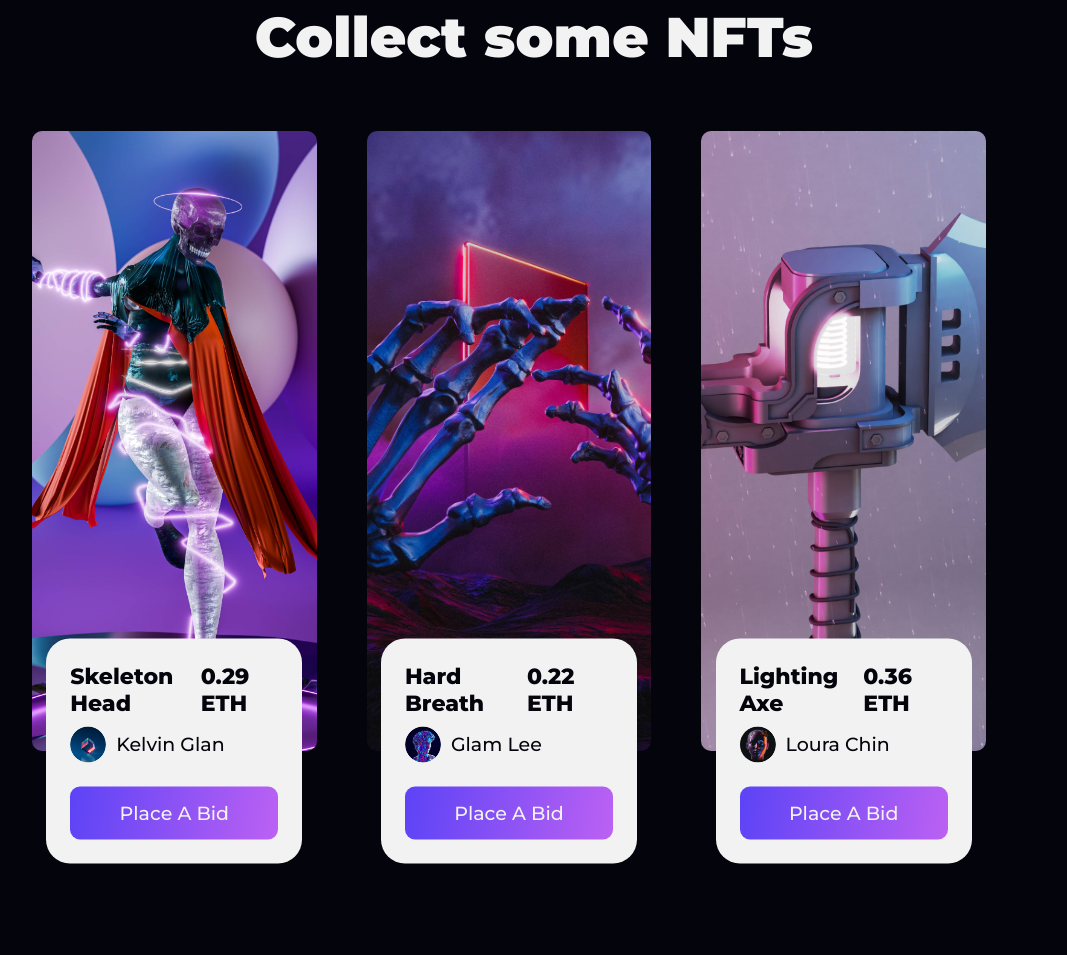
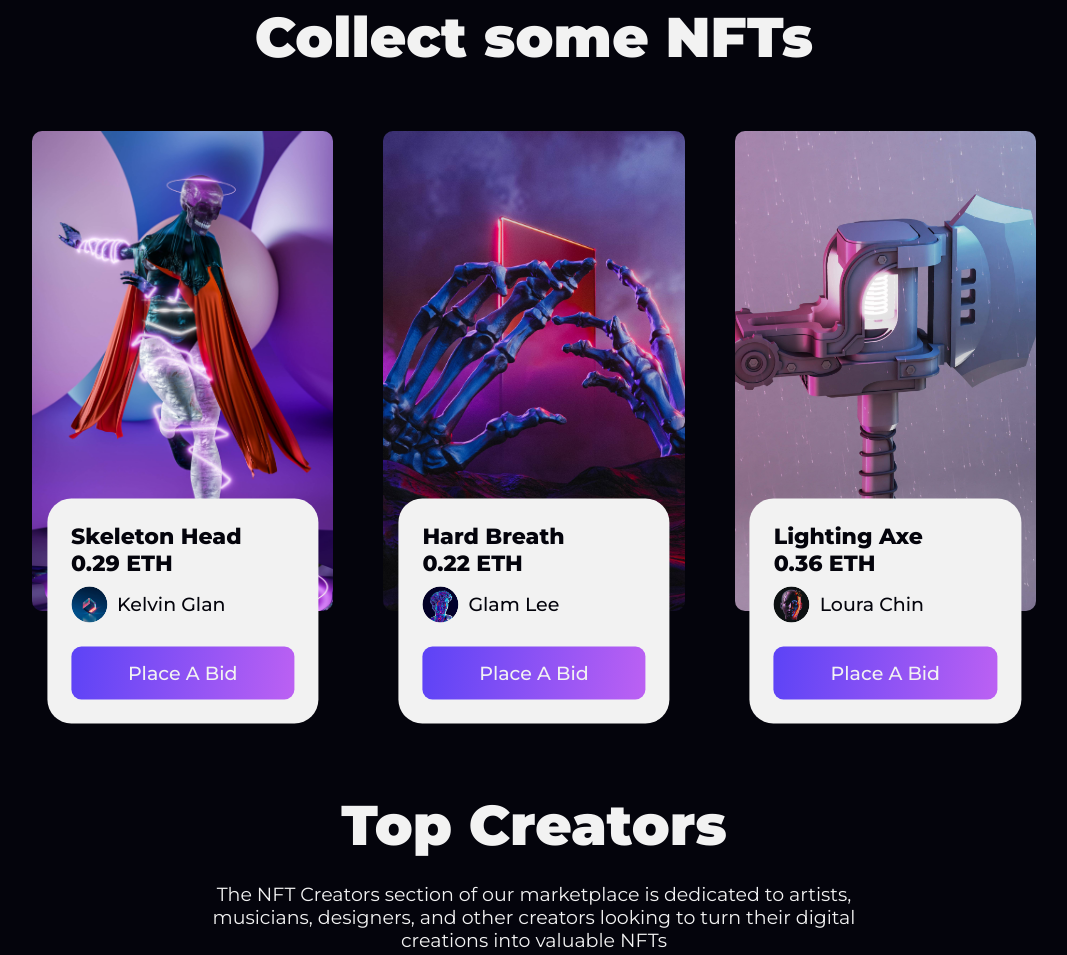
Before and after one commit to ptrv-dev/www-next-gen, a website: page src/index.html in a window 1280 px wide. Shown: the part 1279-2234 px from the top of the page, without its empty margins (106-1173 px from the left). Drawn offline with nearby package versions, Linux system fonts and the light colour scheme; files that its build step writes are made by us from their sources.

Commit message:
Catalog Section - Responsive all devices

```diff
--- a/src/scss/app/_common.scss
+++ b/src/scss/app/_common.scss
@@ -114,16 +114,25 @@ h6 {
     margin: 0 auto;
     max-width: 680px;
     margin-bottom: 60px;
+    @media screen and (max-width: 500px) {
+      margin-bottom: 30px;
+    }
     text-align: center;
     &_left {
       text-align: left;
       margin: 0 0 60px 0;
+      @media screen and (max-width: 500px) {
+        margin: 0 0 30px 0;
+      }
     }
   }
   &__title {
     font-weight: 900;
     font-size: 56px;
     color: $white;
+    @media screen and (max-width: 500px) {
+      font-size: 36px;
+    }
   }
   &__subtitle {
     margin-top: 24px;
--- a/src/scss/pages/_catalog.scss
+++ b/src/scss/pages/_catalog.scss
@@ -4,24 +4,39 @@
   &__body {
     display: flex;
     gap: 50px;
+    justify-content: center;
+    @media screen and (max-width: 1023.98px) {
+      flex-wrap: wrap;
+      row-gap: 160px;
+    }
+    @media screen and (max-width: 500px) {
+      row-gap: 140px;
+    }
   }
 
   // .catalog__item
 
   &__item {
-    max-width: calc(100% / 3 - 50px);
+    max-width: calc(100% / 3 - 25px);
   }
 }
 .catalog-item {
   width: 100%;
   display: flex;
   flex-direction: column;
+  position: relative;
+  @media screen and (max-width: 1023.98px) {
+    max-width: 320px;
+  }
   // .catalog-item__image
 
   &__image {
     height: 620px;
     border-radius: 10px;
     overflow: hidden;
+    @media screen and (max-width: 1460px) {
+      height: 480px;
+    }
     img {
       width: 100%;
       height: 100%;
@@ -42,7 +57,10 @@
     width: 100%;
     margin: 0 auto;
     border-radius: 24px;
-    transform: translateY(-50%);
+    position: absolute;
+    bottom: 0;
+    left: 50%;
+    transform: translate(-50%, 50%);
   }
 
   // .catalog-item__top
@@ -52,6 +70,10 @@
     align-items: center;
     justify-content: space-between;
     margin-bottom: 10px;
+    @media screen and (max-width: 1460px) {
+      flex-direction: column;
+      align-items: flex-start;
+    }
   }
 
   // .catalog-item__title
--- a/src/scss/pages/_header.scss
+++ b/src/scss/pages/_header.scss
@@ -1,5 +1,6 @@
 .header {
   position: fixed;
+  z-index: 10000;
   top: 38px;
   left: 0;
   right: 0;
```
